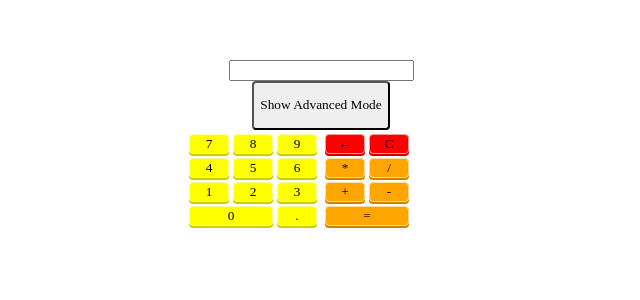
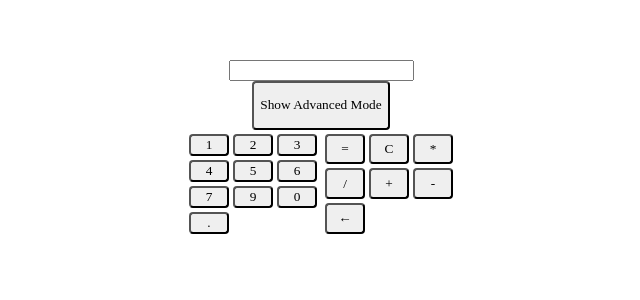
Before and after one commit to Auralcat/v-calculator, a Vue app: page / in a window 1280 px wide. Shown: the top 300 px of the page, without its empty margins (319-959 px from the left). Built offline with nearby package versions, Linux system fonts and the light colour scheme.

Commit message:
Create ButtonPanel component, refactor using it

```diff
--- /dev/null
+++ b/src/components/ButtonPanel.vue
@@ -0,0 +1,25 @@
+<template>
+  <div :class="[panelType, 'panel'].join('-')">
+    <calc-button v-for="buttonLabel in buttonLabels" v-bind:label="buttonLabel"></calc-button>
+  </div>
+</template>
+
+<script>
+  import CalcButton from "@/components/Button"
+  export default {
+    props: ['panelType', 'buttonLabels'],
+    data () {
+      return {
+
+      }
+    },
+    components: {
+      CalcButton
+    }
+  }
+</script>
+
+<!-- Add "scoped" attribute to limit CSS to this component only -->
+<style scoped>
+
+</style>
--- a/src/components/Main.vue
+++ b/src/components/Main.vue
@@ -17,28 +17,8 @@
       </div>
     </div>
     <div class="buttons">
-      <div class="numbers-panel">
-        <calc-button class="number dot" label="." />
-        <calc-button class="number zero" label="0" />
-        <calc-button class="number one" label="1" />
-        <calc-button class="number two" label="2" />
-        <calc-button class="number three" label="3" />
-        <calc-button class="number four" label="4" />
-        <calc-button class="number five" label="5" />
-        <calc-button class="number six" label="6" />
-        <calc-button class="number seven" label="7" />
-        <calc-button class="number eight" label="8" />
-        <calc-button class="number nine" label="9" />
-      </div>
-      <div class="basic-operations-panel">
-        <calc-button class="operation equals" label="=" />
-        <calc-button class="warning clear" label="C" />
-        <calc-button class="operation multiply" label="*" />
-        <calc-button class="operation divide" label="/" />
-        <calc-button class="operation sum" label="+" />
-        <calc-button class="operation subtract" label="-" />
-        <calc-button class="warning backspace" label="←" />
-      </div>
+      <button-panel panelType="numbers" buttonLabels="123456790."/>
+      <button-panel panelType="basic-operations" buttonLabels="=C*/+-←"/>
     </div>
   </div>
 </template>
@@ -46,6 +26,7 @@
 <script>
   import Visor from "@/components/Visor"
   import CalcButton from "@/components/Button"
+  import ButtonPanel from "@/components/ButtonPanel"
 
   export default {
     name: 'Main',
@@ -58,7 +39,8 @@
     },
     components: {
       Visor,
-      CalcButton
+      CalcButton,
+      ButtonPanel
     }
   }
 </script>
```
Also changed, not shown: 1 other file (tests, documents, lock files or other folders).
